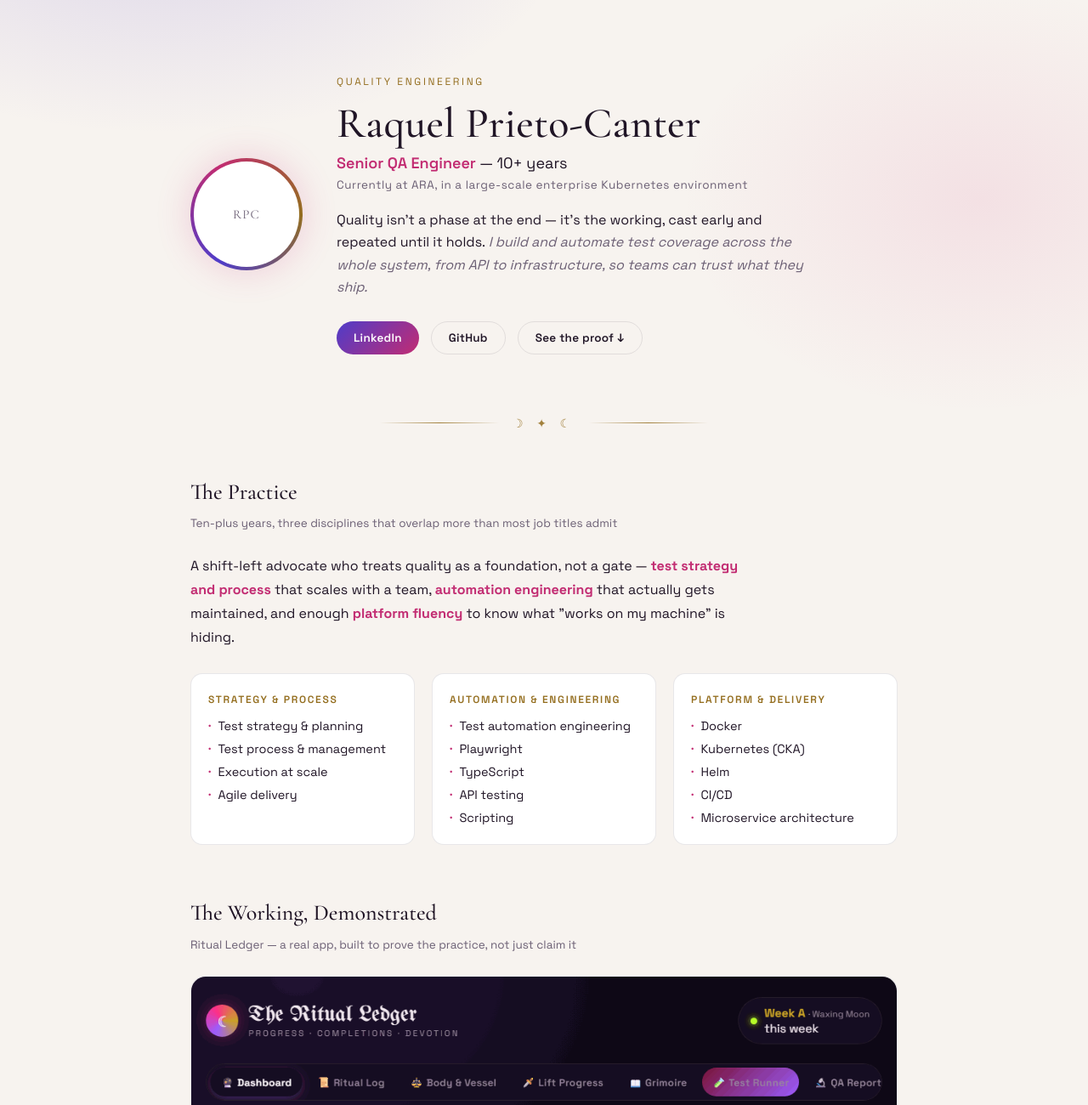
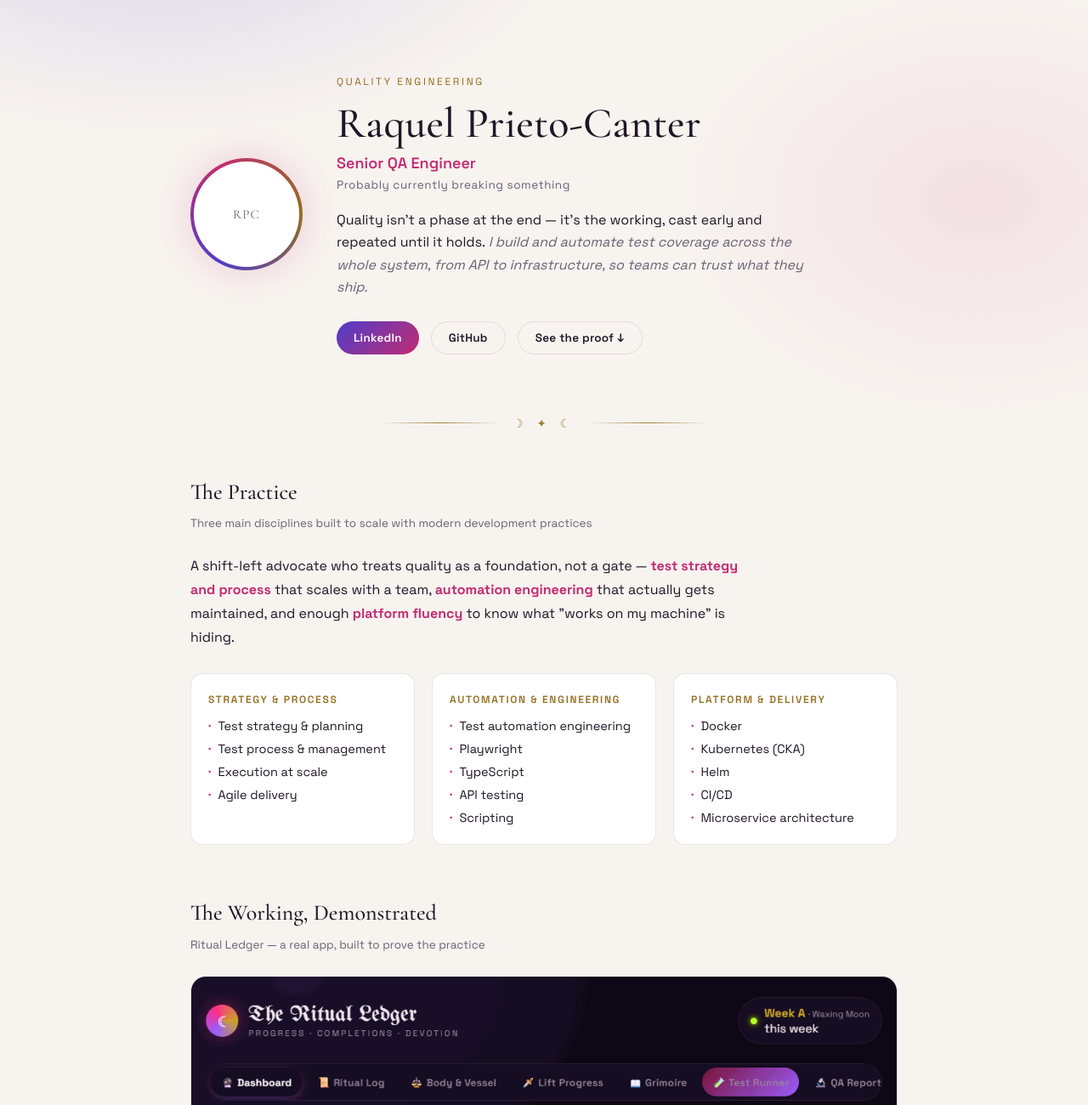
Before and after one commit to raquelaroots/grimoire-of-strength, a website: page docs/index.html in a window 1280 px wide. Shown: the top 1300 px of the page at 85% size. Drawn offline with nearby package versions, Linux system fonts and the light colour scheme.

Commit message:
✏️ Wording updates

```diff
--- a/docs/index.html
+++ b/docs/index.html
@@ -260,8 +260,8 @@
     <div>
       <p class="eyebrow">Quality Engineering</p>
       <h1 class="name">Raquel Prieto-Canter</h1>
-      <p class="role"><b>Senior QA Engineer</b> — 10+ years</p>
-      <p class="years">Currently at ARA, in a large-scale enterprise Kubernetes environment</p>
+      <p class="role"><b>Senior QA Engineer</b></p>
+      <p class="years">Probably currently breaking something</p>
       <p class="thesis">Quality isn't a phase at the end — it's the working, cast early and repeated
         until it holds. <i>I build and automate test coverage across the whole system, from API to
         infrastructure, so teams can trust what they ship.</i></p>
@@ -278,7 +278,7 @@
   <section>
     <div class="section-head">
       <h2 class="section-title">The Practice</h2>
-      <p class="section-sub">Ten-plus years, three disciplines that overlap more than most job titles admit</p>
+      <p class="section-sub">Three main disciplines built to scale with modern development practices</p>
     </div>
     <p class="about-text" style="margin-bottom:28px;">
       A shift-left advocate who treats quality as a foundation, not a gate — <b>test strategy and
@@ -321,7 +321,7 @@
   <section id="featured">
     <div class="section-head">
       <h2 class="section-title">The Working, Demonstrated</h2>
-      <p class="section-sub">Ritual Ledger — a real app, built to prove the practice, not just claim it</p>
+      <p class="section-sub">Ritual Ledger — a real app, built to prove the practice</p>
     </div>
     <div class="working-card">
       <div class="working-media">
@@ -330,7 +330,7 @@
       <div class="working-body">
         <h3>Ritual Ledger</h3>
         <p>A personal workout tracker where the app is the system under test and the test engineering
-          around it is the actual deliverable: Playwright suites with a Page Object Model, Allure
+          around it is the actual deliverable: Playwright suites utilizing Page Object Model practices, Allure
           reporting themed and self-hosted in-app, a live in-browser test runner, a full Kubernetes +
           Helm deployment validated against a real cluster, and pre-commit/pre-push secret-scanning
           git hooks — CI gates all of it on every PR.</p>
```
Also changed, not shown: README.md.
